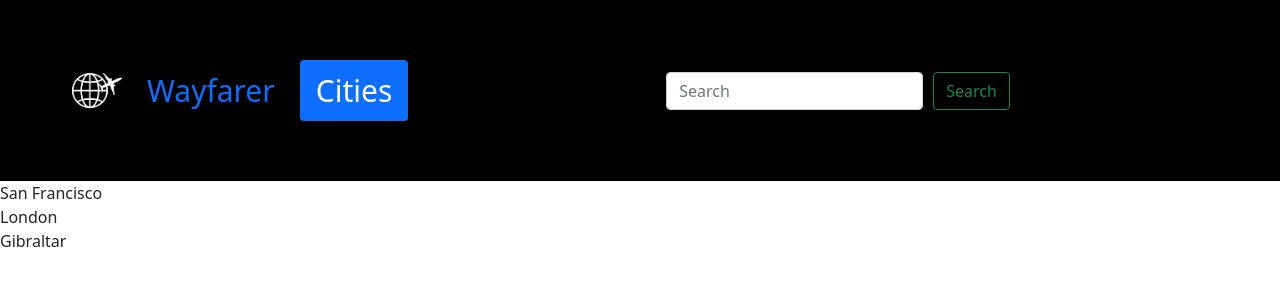
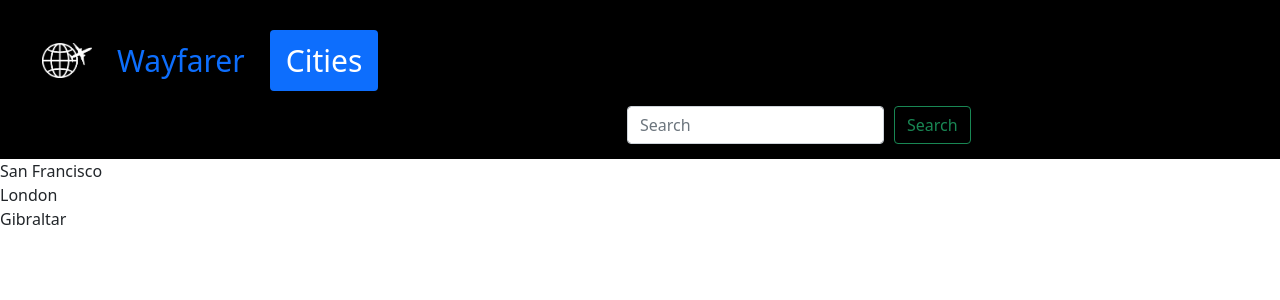
Before and after one commit to dthomason224/Wayfarer, an Angular app: page /cities in a window 1280 px wide. Shown: the top 300 px of the page. Built offline with nearby package versions, Linux system fonts and the light colour scheme.

Commit message:
added styling to move search bar further to the right

```diff
--- a/src/app/navbar/navbar.component.css
+++ b/src/app/navbar/navbar.component.css
@@ -1,6 +1,6 @@
 .navbar {
   background-color: black;
-  padding: 30px;
+  padding: 15px;
 }
 
 .navbar a{
@@ -29,13 +29,13 @@ transform: scale(1.2);
 
 }
 
- .searchbar input[type=text]{
+ /* input[type=text]{
 
     float: right;
-    padding: 6px;
-    border: none;
-    /* margin-top: 8px; */
-    margin-left: 700px; /*is there a better way?*/
-    font-size: 20px;
+  } */
 
-}
+
+  div.form-group{
+   float: right ;
+   margin-left: 600px;
+  }
--- a/src/app/navbar/navbar.component.html
+++ b/src/app/navbar/navbar.component.html
@@ -13,7 +13,7 @@
       </li>
     </ul>
 
-    <form class="navbar-form navbar-left d-flex" role="search">
+    <form class="navbar-form navbar-right d-flex" role="search">
       <div class="form-group">
         <input type="text" class="form-control" placeholder="Search">
       </div>
```
